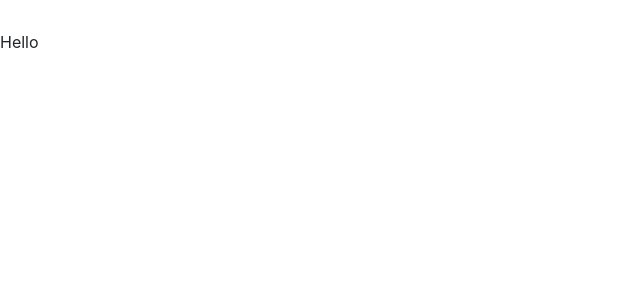
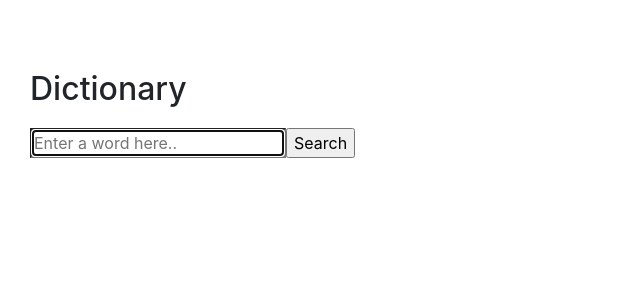
Before and after one commit to Ifriism/Dictionary-project, a React (Create React App) app: page / in a window 1280 px wide. Shown: the top 300 px of the page, without its empty margins (0-640 px from the left). Built offline with nearby package versions, Linux system fonts and the light colour scheme.

Commit message:
Added basic search engine

```diff
--- a/public/index.html
+++ b/public/index.html
@@ -2,14 +2,12 @@
 <html lang="en">
   <head>
     <meta charset="utf-8" />
-    <link rel="icon" href="%PUBLIC_URL%/favicon.ico" />
     <meta name="viewport" content="width=device-width, initial-scale=1" />
     <meta name="theme-color" content="#000000" />
     <meta
       name="description"
       content="Web site created using create-react-app"
     />
-    <link rel="apple-touch-icon" href="%PUBLIC_URL%/logo192.png" />
 
     <link rel="manifest" href="%PUBLIC_URL%/manifest.json" />
 
--- a/src/App.css
+++ b/src/App.css
@@ -1,3 +1,8 @@
-.App-header {
-  margin: 30px 0;
+.App .container {
+  margin: 20px 0;
+  padding: 30px;
 }
+
+.App h2 {
+  margin: 20px 0;
+}
--- a/src/App.js
+++ b/src/App.js
@@ -1,11 +1,15 @@
 import './App.css';
+import Dictionary from "./Dictionary";
 
 function App() {
   return (
     <div className="App">
-      <header className="App-header">
-      Hello
-      </header>
+      <div className="container">
+      <main>
+        <h2>Dictionary</h2>
+        <Dictionary />
+      </main>
+      </div>
     </div>
   );
 }
--- /dev/null
+++ b/src/Dictionary.css
@@ -0,0 +1,4 @@
+.Dictionary h2 {
+    margin-top: 10px;
+
+}
--- /dev/null
+++ b/src/Dictionary.js
@@ -0,0 +1,27 @@
+import React, { useState } from "react";
+import "./Dictionary.css";
+
+
+export default function Dictionary() {
+
+    const [keyword, setKeyword] = useState("");
+
+    function search(event) {
+        event.preventDefault();
+        alert(`Searching for the definition of ${keyword}`);
+
+        }
+
+        function handleKeyword(event) {
+            console.log(event.target.value);
+            setKeyword(event.target.value);
+    }
+    return (
+        <div className="Dictionary">
+            <form onSubmit={search}>
+                <input type="search" onChange={handleKeyword} autoFocus={true} placeholder="Enter a word here.." />
+                <input type="button" value="Search" />
+            </form>
+        </div>
+        );
+}
```
